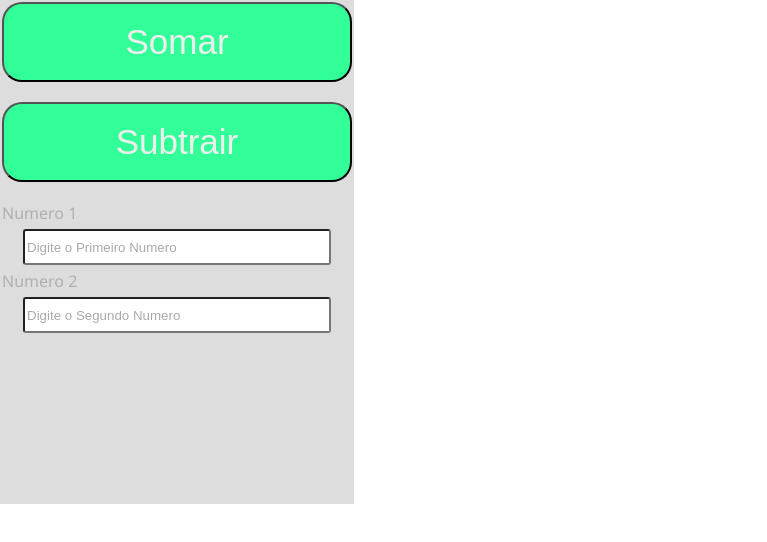
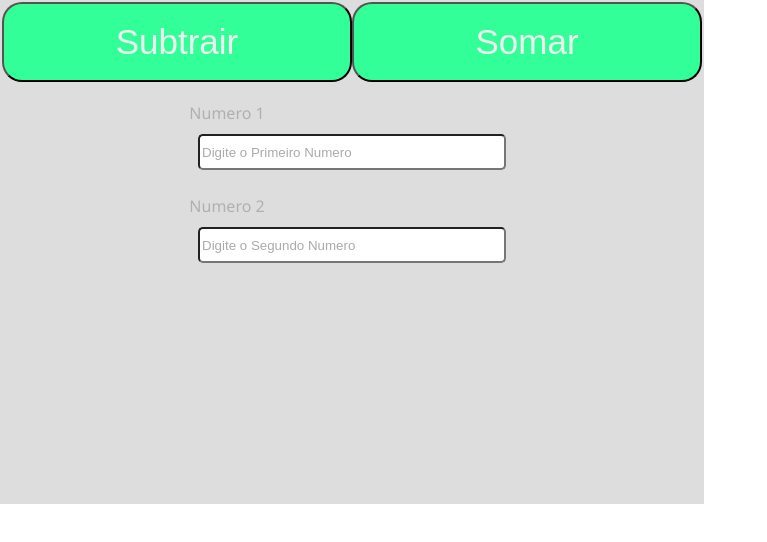
Before and after one commit to joaofreittas/somarJS, a plain HTML site: page somaJs/index.html in a window 1280 px wide. Shown: the whole page, without its empty margins (0-767 px from the left). Drawn offline with Linux system fonts and the light colour scheme.

Commit message:
mudando css

```diff
--- a/somaJs/css/estilo.css
+++ b/somaJs/css/estilo.css
@@ -6,28 +6,28 @@ body{
 .container{
 	border: 2px solid #ccc;
 	background-color: #ddd;
-	max-width: 350px;
+	width: 700px;
 	height: 500px;
 	border:2px solid #ddd;
 
 }
 form{
-	text-align: center;
+
 }
 label{
-	float:left;
+
 	color:#b0b0b0;
+	margin-right: 250px;
 }
 input::placeholder{
 	color:#aaa;
 }
 input{
-	clear:both;
-	margin-top: 5px;
+	margin-top: 10px;
 	height: 30px;
-	border-radius: 3px;
+	border-radius: 5px;
 	width: 300px;
-	margin-bottom: 5px;
+	margin-bottom:25px;
 
 }
 #resultado{
@@ -44,3 +44,6 @@ button{
 	font-size: 35px;
 	color: #eee;
 }
+#sub{
+	float: left;
+}
--- a/somaJs/index.html
+++ b/somaJs/index.html
@@ -7,17 +7,19 @@
 </head>
 <body>
 	<div class= "container">
-		<button onclick="calcularSoma()">
+		<button onclick="calcularSoma()" id="som">
 				Somar
 		</button>
-		<button onclick="calcularSub()">
+		<button onclick="calcularSub()" id="sub">
 			Subtrair
 		</button>
 		<form>
 			<label for="n1">Numero 1</label>
+			<br>
 			<input type="text" name="n1" id = "n1" placeholder="Digite o Primeiro Numero" size="30">
 			<br>
 			<label for="n2">Numero 2</label>
+			<br>
 			<input type="text" name="n2" id="n2" placeholder="Digite o Segundo Numero" size="30">
 		</form>
 		<h1 id="resultado"></h1>
```
